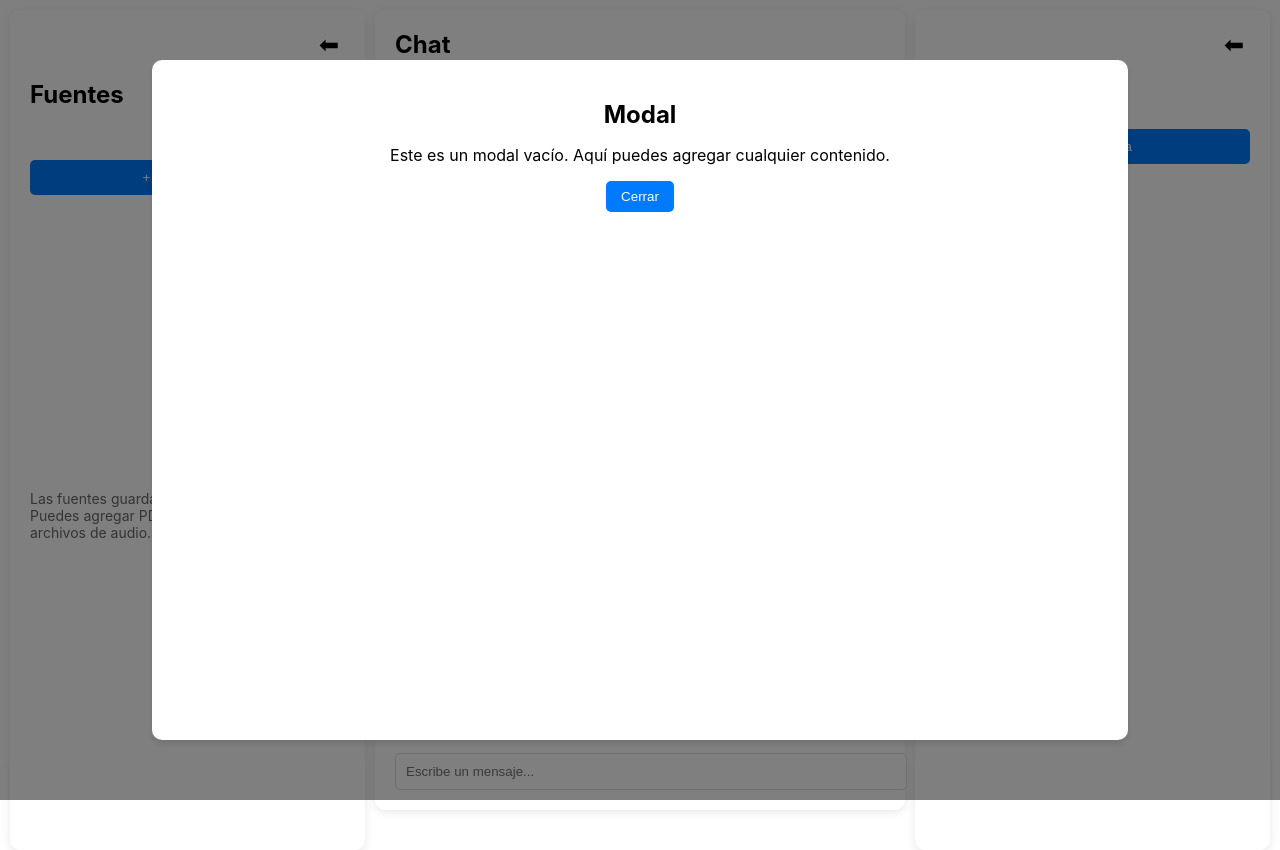
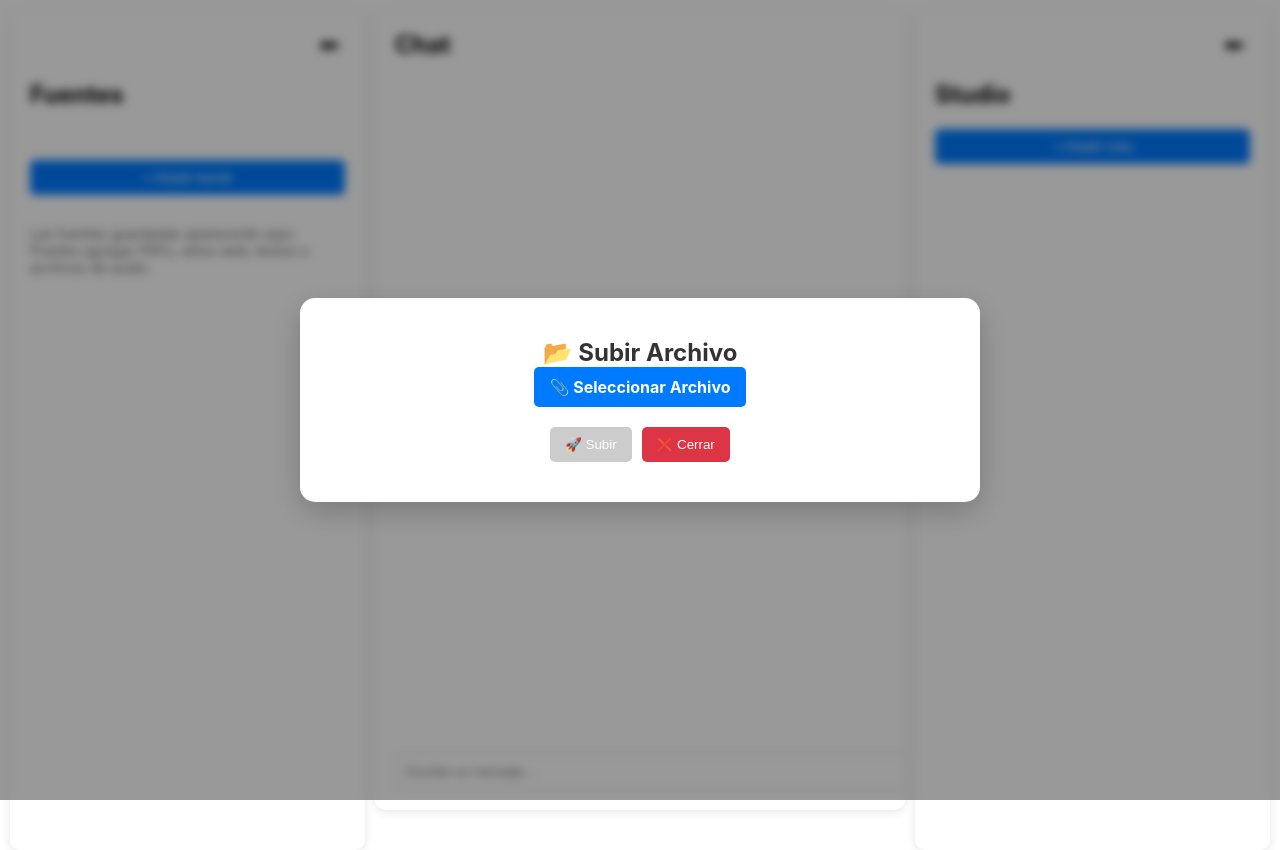
Before and after one commit to eorono/app-licitaciones, a React (Create React App) app in the folder notebook/: page / in a window 1280 px wide. Both pictures are taken after a click on the button "Subir una fuente". Built offline with nearby package versions, Linux system fonts and the light colour scheme.

Commit message:
Implementacio al subir archivos y mostrarlos

```diff
--- a/notebook/src/components/Chat.js
+++ b/notebook/src/components/Chat.js
@@ -17,7 +17,7 @@ const Chat = () => {
       </div>
       <input type="text" placeholder="Escribe un mensaje..." />
 
-      {/* Modal */}
+      {}
       <Modal isOpen={isModalOpen} closeModal={closeModal} />
     </div>
   );
--- a/notebook/src/components/Modal.js
+++ b/notebook/src/components/Modal.js
@@ -1,15 +1,56 @@
-import React from 'react';
+import React, { useState } from "react";
 import "../styles/Modal.css";
 
-const Modal = ({ isOpen, closeModal }) => {
+const Modal = ({ isOpen, closeModal, onFileUpload }) => {
+  const [selectedFile, setSelectedFile] = useState(null);
+  const allowedTypes = [".pdf", ".txt", ".md", ".mp3"];
+
   if (!isOpen) return null;
+
+  const handleFileChange = (event) => {
+    const file = event.target.files[0];
+
+    if (file) {
+      const fileExtension = file.name.split(".").pop().toLowerCase();
+      if (allowedTypes.includes(`.${fileExtension}`)) {
+        setSelectedFile(file);
+      } else {
+        alert("Formato no permitido. Solo puedes subir PDF, TXT, Markdown o MP3.");
+      }
+    }
+  };
+
+  const handleUpload = () => {
+    if (selectedFile) {
+      onFileUpload(selectedFile);
+      setSelectedFile(null);
+      closeModal();
+    }
+  };
 
   return (
     <div className="modal-overlay" onClick={closeModal}>
       <div className="modal-content" onClick={(e) => e.stopPropagation()}>
-        <h2>Modal</h2>
-        <p>Este es un modal vacío. Aquí puedes agregar cualquier contenido.</p>
-        <button className="close-button" onClick={closeModal}>Cerrar</button>
+        <h2 className="modal-title">📂 Subir Archivo</h2>
+
+        <label className="file-upload">
+          <input
+            type="file"
+            accept=".pdf, .txt, .md, .mp3"
+            onChange={handleFileChange}
+            hidden
+          />
+          📎 Seleccionar Archivo
+        </label>
+
+        {selectedFile && <p className="file-name">📄 {selectedFile.name}</p>}
+
+        <div className="modal-buttons">
+          <button className="upload-button" onClick={handleUpload} disabled={!selectedFile}>
+            🚀 Subir
+          </button>
+          <button className="close-button" onClick={closeModal}>❌ Cerrar</button>
+        </div>
       </div>
     </div>
   );
--- a/notebook/src/components/Sidebar.js
+++ b/notebook/src/components/Sidebar.js
@@ -4,33 +4,54 @@ import Modal from "./Modal";
 
 const Sidebar = ({ isExpanded, toggleExpand }) => {
   const [isModalOpen, setIsModalOpen] = useState(false);
+  const [files, setFiles] = useState([]);
 
   const openModal = () => setIsModalOpen(true);
   const closeModal = () => setIsModalOpen(false);
+
+  const handleFileUpload = (file) => {
+    setFiles((prevFiles) => [file, ...prevFiles]);
+  };
 
   return (
     <div className={`sidebar ${isExpanded ? "expanded" : "collapsed"}`}>
       <button className="toggle-button" onClick={toggleExpand}>
         {isExpanded ? "⬅" : "➡"}
       </button>
+
       {isExpanded && (
-        <>
+        <div className="content-wrapper">
+          <div>
             <div className="top-content">
               <h2>Fuentes</h2>
               <button className="add-source" onClick={openModal}>
                 + Añadir fuente
               </button>
             </div>
-          <div className="spacer"></div>
+
+            {}
+            <div className="file-container">
+              {files.length > 0 && (
+                <ul className="file-list">
+                  {files.map((file, index) => (
+                    <li key={index} className="file-item">📄 {file.name}</li>
+                  ))}
+                </ul>
+              )}
+            </div>
+          </div>
+
+          {}
+          {files.length === 0 && (
             <p className="info-text">
-            Las fuentes guardadas aparecerán aquí. Puedes agregar PDFs, sitios
-            web, textos o archivos de audio.
+              Las fuentes guardadas aparecerán aquí. Puedes agregar PDFs, sitios web, textos o archivos de audio.
             </p>
-        </>
+          )}
+        </div>
       )}
 
-      {/* Modal */}
-      <Modal isOpen={isModalOpen} closeModal={closeModal} />
+      {}
+      <Modal isOpen={isModalOpen} closeModal={closeModal} onFileUpload={handleFileUpload} />
     </div>
   );
 };
--- a/notebook/src/styles/Modal.css
+++ b/notebook/src/styles/Modal.css
@@ -4,35 +4,100 @@
   left: 0;
   right: 0;
   bottom: 0;
-    background-color: rgba(0, 0, 0, 0.5);
+  background-color: rgba(0, 0, 0, 0.4);
+  backdrop-filter: blur(5px);
   display: flex;
   justify-content: center;
   align-items: center;
   z-index: 9999;
+  animation: fadeIn 0.3s ease-in-out;
+}
+
+@keyframes fadeIn {
+  from { opacity: 0; transform: scale(0.9); }
+  to { opacity: 1; transform: scale(1); }
 }
 
 .modal-content {
   background: white;
   padding: 40px;
-    border-radius: 10px;
-    width: 70%;
-    max-width: 900px;
-    height: 80%;
-    max-height: 600px;
+  border-radius: 15px;
+  width: 80%;
+  max-width: 600px;
+  height: auto;
   text-align: center;
-    box-shadow: 0 4px 6px rgba(0, 0, 0, 0.1);
-    overflow-y: auto;
+  box-shadow: 0 10px 30px rgba(0, 0, 0, 0.2);
+  animation: slideIn 0.3s ease-in-out;
 }
 
-  .close-button {
-    padding: 8px 15px;
-    background-color: #007bff;
+@keyframes slideIn {
+  from { transform: translateY(-20px); opacity: 0; }
+  to { transform: translateY(0); opacity: 1; }
+}
+
+.modal-title {
+  font-size: 24px;
+  margin-bottom: 15px;
+  color: #333;
+}
+
+.file-upload {
+  display: inline-block;
+  padding: 10px 15px;
+  background: #007bff;
+  color: white;
+  border-radius: 5px;
+  cursor: pointer;
+  transition: background 0.3s;
+  font-weight: bold;
+}
+
+.file-upload:hover {
+  background: #0056b3;
+}
+
+.file-name {
+  margin-top: 10px;
+  font-size: 16px;
+  color: #333;
+}
+
+.modal-buttons {
+  margin-top: 20px;
+  display: flex;
+  gap: 10px;
+  justify-content: center;
+}
+
+.upload-button {
+  padding: 10px 15px;
+  background-color: #28a745;
   color: white;
   border: none;
   border-radius: 5px;
   cursor: pointer;
+  transition: background 0.3s;
+}
+
+.upload-button:disabled {
+  background-color: #ccc;
+  cursor: not-allowed;
+}
+
+.upload-button:hover:not(:disabled) {
+  background-color: #218838;
+}
+
+.close-button {
+  padding: 10px 15px;
+  background-color: #dc3545;
+  color: white;
+  border: none;
+  border-radius: 5px;
+  cursor: pointer;
+  transition: background 0.3s;
 }
 
 .close-button:hover {
-    background-color: #0056b3;
+  background-color: #c82333;
 }
--- a/notebook/src/styles/Sidebar.css
+++ b/notebook/src/styles/Sidebar.css
@@ -49,3 +49,30 @@
 .spacer {
   flex-grow: 0.5;
 }
+
+.file-list {
+  width: 100%;
+  padding: 0;
+  list-style: none;
+  max-height: 300px;
+  overflow-y: auto;
+}
+
+.file-item {
+  background: #f8f9fa;
+  padding: 10px;
+  margin-bottom: 5px;
+  border-radius: 5px;
+  font-size: 14px;
+  color: #333;
+  display: flex;
+  align-items: center;
+  gap: 8px;
+}
+
+.file-container {
+  display: flex;
+  flex-direction: column;
+  align-items: flex-start;
+  margin-top: 10px;
+}
```
Lines whose indentation alone changed are shown as unchanged.
